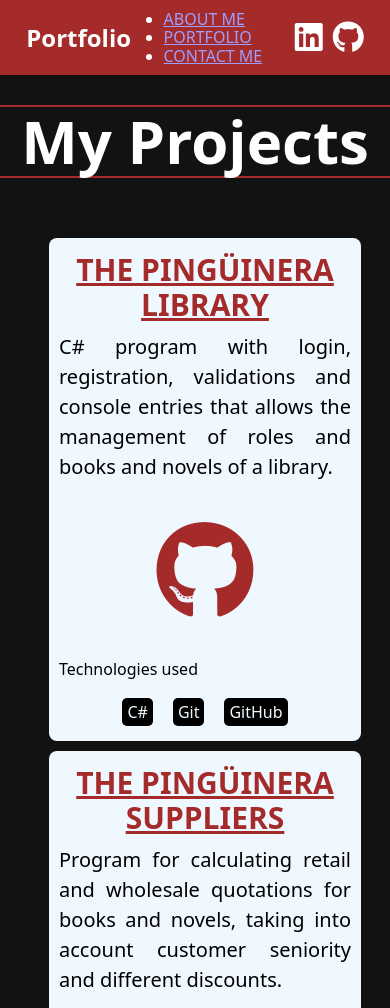
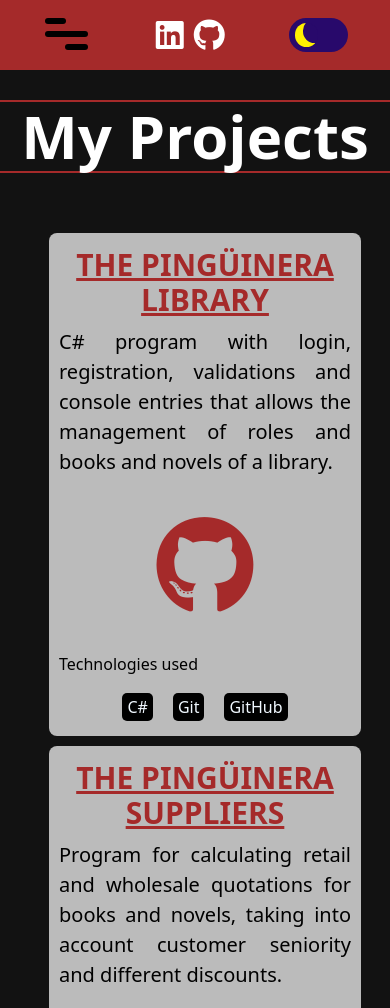
Before and after one commit to Exloz/C1-T9-Portfolio-Esteban-Sanchez, a website built with Vite: page portfolio-ts/src/views/portfolio.html in a window 390 px wide. Shown: the top 1008 px of the page. Built offline with nearby package versions, Linux system fonts and the light colour scheme.

Commit message:
create methods to change the color scheme in the diferent views

```diff
--- a/portfolio-ts/src/css/portfolio/portfolio.css
+++ b/portfolio-ts/src/css/portfolio/portfolio.css
@@ -24,7 +24,7 @@
 }
 
 .projects__item {
-  background-color: aliceblue;
+  background-color: rgb(187, 187, 187);
   padding-inline: 10px;
   width: 40%;
   border: 20px row rgb(206, 38, 38);
--- a/portfolio-ts/src/ts/main.ts
+++ b/portfolio-ts/src/ts/main.ts
@@ -12,3 +12,15 @@ document.addEventListener('DOMContentLoaded', () => {
     }
   });
 });
+
+document.addEventListener('DOMContentLoaded', () => {
+  const checkbox = document.querySelector('#checkbox-id') as HTMLInputElement;
+
+  checkbox?.addEventListener('click', () => {
+    if (checkbox.checked) {
+      document.documentElement.style.colorScheme = 'light';
+    } else {
+      document.documentElement.style.colorScheme = 'dark';
+    }
+  });
+});
--- a/portfolio-ts/src/views/portfolio.html
+++ b/portfolio-ts/src/views/portfolio.html
@@ -20,10 +20,32 @@
   </head>
   <body>
     <header class="header">
-      <h2>Portfolio</h2>
-      <nav>
-        <ul class="header__list">
-          <li class="header__option"><a href="/index.html">ABOUT ME</a></li>
+      <nav class="header__menus">
+        <div id="menu-toggle" class="menu-toggle">
+          <input class="checkbox" type="checkbox" />
+          <svg fill="none" viewBox="0 0 50 50" height="50" width="50">
+            <path
+              class="lineTop line"
+              stroke-linecap="round"
+              stroke-width="4"
+              stroke="black"
+              d="M6 11L44 11"></path>
+            <path
+              stroke-linecap="round"
+              stroke-width="4"
+              stroke="black"
+              d="M6 24H43"
+              class="lineMid line"></path>
+            <path
+              stroke-linecap="round"
+              stroke-width="4"
+              stroke="black"
+              d="M6 37H43"
+              class="lineBottom line"></path>
+          </svg>
+        </div>
+        <ul id="header__list" class="menu-hidden">
+          <li class="header__option"><a href="/index">ABOUT ME</a></li>
           <li class="header__option"><a href="./portfolio.html">PORTFOLIO</a></li>
           <li class="header__option"><a href="./contact.html">CONTACT ME</a></li>
         </ul>
@@ -36,6 +58,10 @@
           <i class="fa-brands fa-github fa-2xl"></i>
         </a>
       </section>
+      <label class="switch">
+        <input type="checkbox" id="checkbox-id" />
+        <span class="slider"></span>
+      </label>
     </header>
     <main class="main">
       <div class="main__title">
@@ -185,5 +211,6 @@
     <footer class="footer">
       <p>© 2023 Esteban Sanchez</p>
     </footer>
+    <script type="module" src="/src/ts/main.ts"></script>
   </body>
 </html>
```
Also changed, not shown: portfolio-ts/index.html (+1 -2 lines), portfolio-ts/src/views/contact.html (+30 -3 lines).
